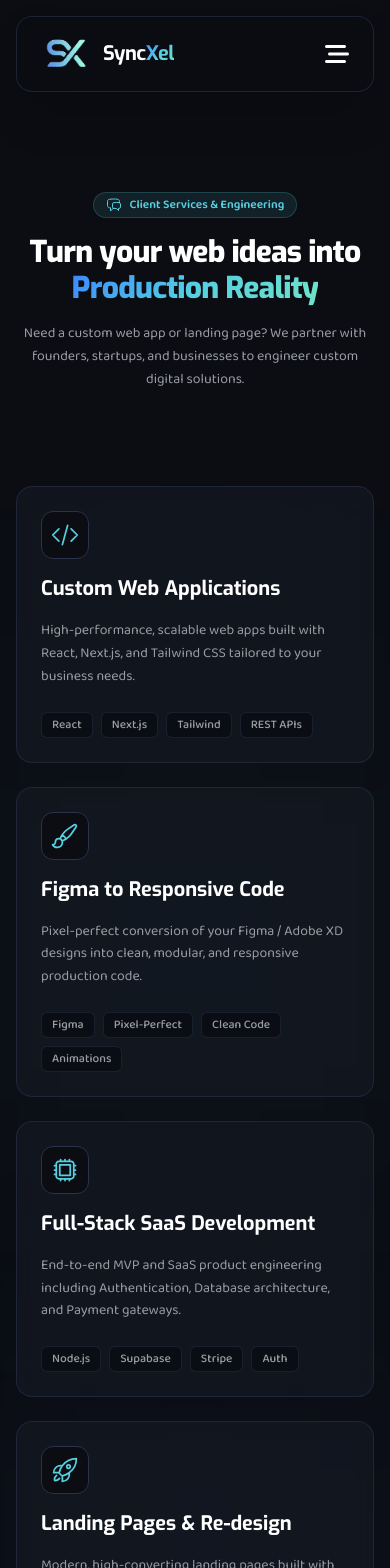
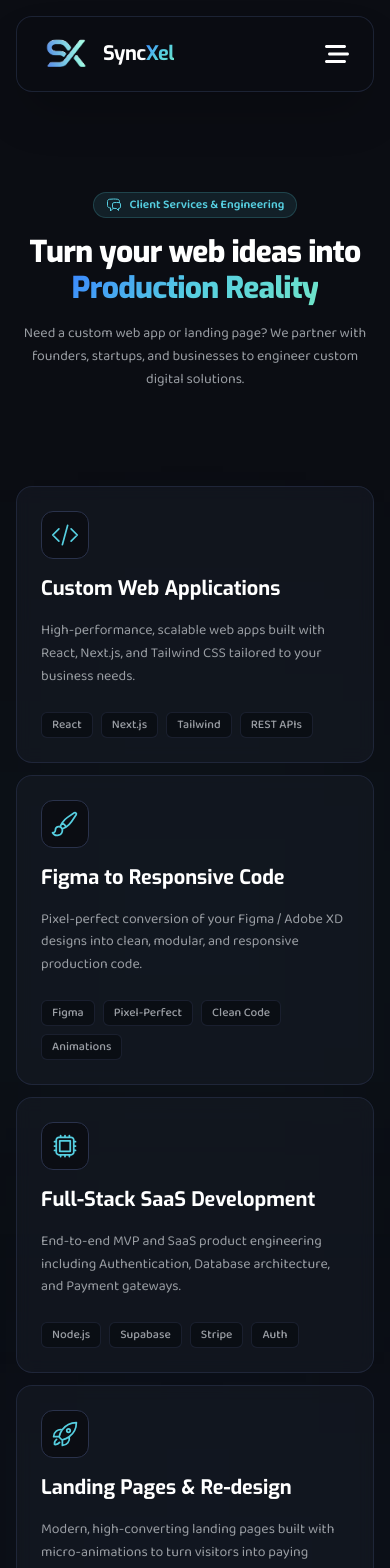
Before and after one commit to lakshan-beast/SyncXel, a React (Vite) app: page / in a window 390 px wide. Shown: the top 1568 px of the page. Built offline with nearby package versions, Linux system fonts and the light colour scheme.

Commit message:
Update Services component: modify grid layout to enhance responsiveness

```diff
--- a/src/components/Services.jsx
+++ b/src/components/Services.jsx
@@ -239,7 +239,7 @@ export default function Services() {
         </div>
 
         {/* services grid */}
-        <div className="grid grid-cols-1 md:grid-cols-2 gap-6">
+        <div className="grid grid-cols-1 md:grid-cols-4 gap-3">
           {services.map((item, index) => (
             <div
               className="group relative p-6 rounded-2xl bg-syncxel-card/60 border border-syncxel-border/60 hover:border-syncxel-cyan/40 transition-all duration-300 backdrop-blur-sm flex flex-col justify-between"
```
